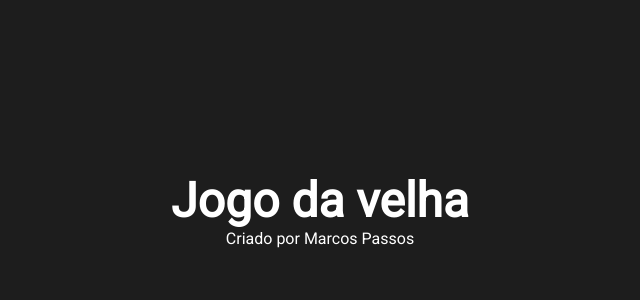
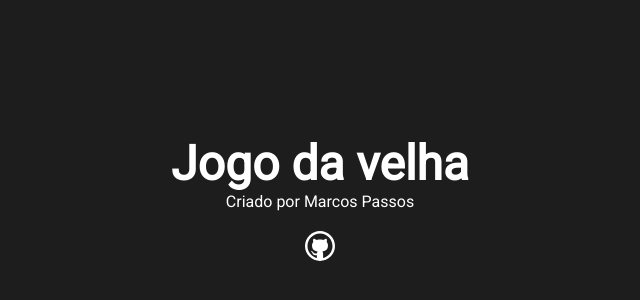
Before and after one commit to MarcosPassos-git/react-jogo-da-velha, a Next.js app: page / in a window 1280 px wide. Shown: the part 190-490 px from the top of the page, without its empty margins (320-960 px from the left). Built offline with nearby package versions, Linux system fonts and the light colour scheme.

Commit message:
Criado componente de icone

```diff
--- a/src/components/header/Header.jsx
+++ b/src/components/header/Header.jsx
@@ -1,12 +1,16 @@
 import styles from './Header.module.css'
 import Title from "../title/Title"
 import Subtitle from "../subtitle/Subtitle"
+import Icon from '../icon/icon'
 
 function Header () {
     return (
         <div className={styles.header}>
             <Title>Jogo da velha</Title>
             <Subtitle>Criado por Marcos Passos</Subtitle>
+            <div className={styles.iconContent}>
+                <Icon iconName="github" link="https://github.com/MarcosPassos-git"/>
+            </div>
         </div>
     )
 }
--- a/src/components/header/Header.module.css
+++ b/src/components/header/Header.module.css
@@ -2,3 +2,7 @@
     text-align: center;
     padding: 40px 0;
 }
+
+.iconContent {
+    margin: 20px 0;
+}
--- /dev/null
+++ b/src/components/icon/icon.jsx
@@ -0,0 +1,13 @@
+function Icon ({iconName, size, link}) {
+    return (
+        <a href={link} target="_blank">
+        <img src={`/icons/${iconName}.svg`} width={size} />
+        </a>
+    )
+}
+
+Icon.defaultProps = {
+    size: '30px'
+}
+
+export default Icon
```
Also changed, not shown: public/icons/github.svg (added).
